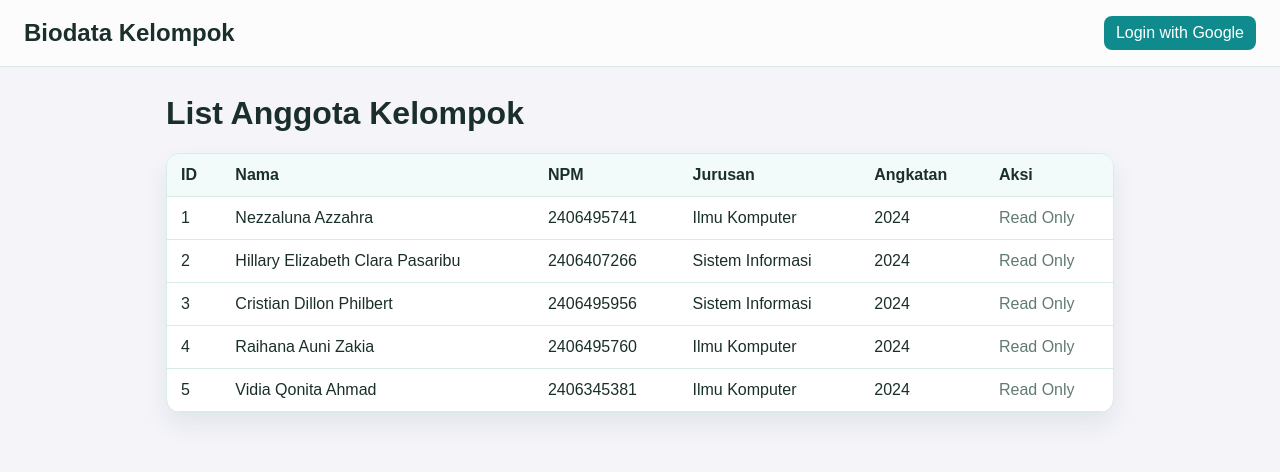
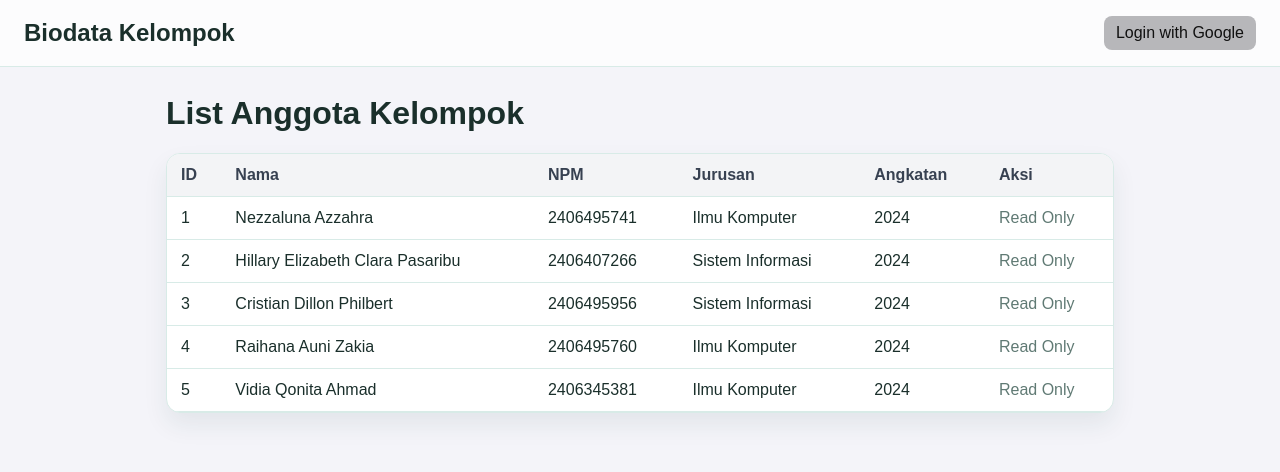
Before and after one commit to moondiverc/tk2-pkpl, a Flask app: page / in a window 1280 px wide. Shown: the top 472 px of the page. Run offline with Flask 3, Linux system fonts and the light colour scheme.

```diff
--- a/app.py
+++ b/app.py
@@ -34,6 +34,41 @@ DISPLAY_STYLE = {
 
 ALLOWED_FONTS = {"sans-serif", "serif", "monospace"}
 
+
+def hex_to_rgb(hex_color):
+    hex_color = hex_color.lstrip('#')
+    return tuple(int(hex_color[i:i + 2], 16) for i in (0, 2, 4))
+
+
+def rgb_to_hex(rgb):
+    r, g, b = rgb
+    return f"#{r:02x}{g:02x}{b:02x}"
+
+
+def mix_with_black(hex_color, amount):
+    r, g, b = hex_to_rgb(hex_color)
+    r = max(0, min(255, int(r * (1 - amount))))
+    g = max(0, min(255, int(g * (1 - amount))))
+    b = max(0, min(255, int(b * (1 - amount))))
+    return rgb_to_hex((r, g, b))
+
+
+def get_text_color_for_bg(hex_color):
+    r, g, b = hex_to_rgb(hex_color)
+    luminance = (0.299 * r + 0.587 * g + 0.114 * b)
+    return "#111111" if luminance > 160 else "#ffffff"
+
+
+def get_ui_palette(bg_color):
+    button_color = mix_with_black(bg_color, 0.25)
+    button_hover = mix_with_black(bg_color, 0.4)
+    button_text = get_text_color_for_bg(button_color)
+    return {
+        "button_color": button_color,
+        "button_hover": button_hover,
+        "button_text": button_text,
+    }
+
 oauth = SimpleOAuth2Client(
     client_id=os.getenv("GOOGLE_CLIENT_ID"),
     client_secret=os.getenv("GOOGLE_CLIENT_SECRET"),
@@ -52,10 +87,12 @@ def get_member_by_id(member_id):
 
 @app.route('/')
 def index():
+    palette = get_ui_palette(DISPLAY_STYLE['color'])
     return render_template('index.html',
                            user=session.get('user'),
                            is_member=session.get('is_member'),
                            style=DISPLAY_STYLE,
+                           palette=palette,
                            members=TEAM_MEMBERS)
 
 @app.route('/login')
--- a/static/style.css
+++ b/static/style.css
@@ -60,7 +60,8 @@ td {
 }
 
 th {
-  background: #f2fbf9;
+  background: #f3f4f6;
+  color: #374151;
   font-weight: 700;
 }
 
@@ -69,7 +70,7 @@ th {
 button {
   cursor: pointer;
   background: var(--accent);
-  color: white;
+  color: var(--btn-text, white);
   border: none;
   padding: 8px 12px;
   border-radius: 8px;
--- a/templates/index.html
+++ b/templates/index.html
@@ -7,6 +7,12 @@
       rel="stylesheet"
       href="{{ url_for('static', filename='style.css') }}" />
     <style>
+      :root {
+          --accent: {{ palette.button_color }};
+          --accent-dark: {{ palette.button_hover }};
+          --btn-text: {{ palette.button_text }};
+      }
+
       body {
           background-color: {{ style.color }};
           font-family: {{ style.font }};
```
